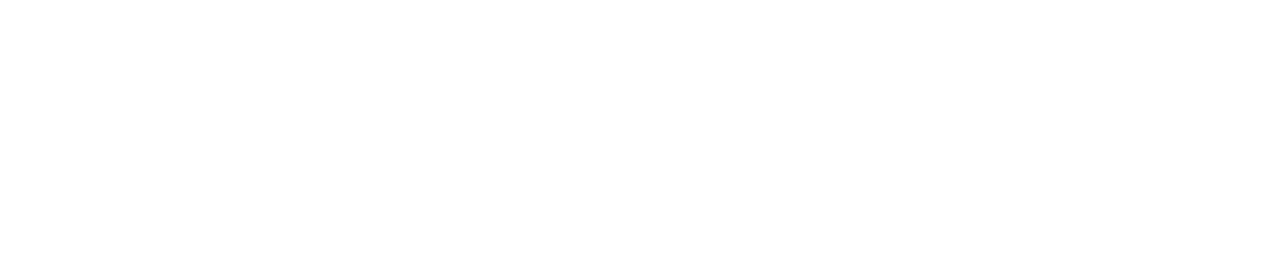
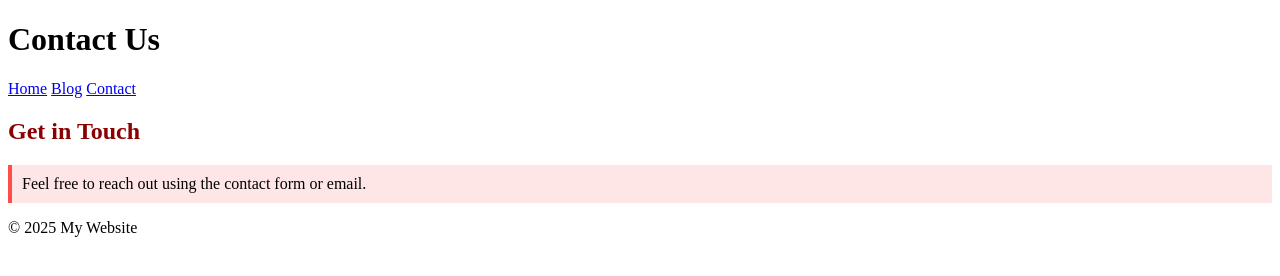
Before and after one commit to sehar0057/Blogging-Website, a website: page src/contact.html in a window 1280 px wide. Drawn offline with Linux system fonts and the light colour scheme.

Commit message:
Add contact page

```diff
--- a/src/contact.html
+++ b/src/contact.html
@@ -2,10 +2,29 @@
 <html lang="en">
 <head>
   <meta charset="UTF-8">
-  <meta name="viewport" content="width=device-width, initial-scale=1.0">
-  <title>Document</title>
+  <title>Contact</title>
+  <link rel="stylesheet" href="../style/contact.css">
 </head>
 <body>
 
+<header>
+  <h1>Contact Us</h1>
+</header>
+
+<nav>
+  <a href="./index.html">Home</a>
+  <a href="./blog.html">Blog</a>
+  <a href="./contact.html">Contact</a>
+</nav>
+
+<main>
+  <h2>Get in Touch</h2>
+  <p>Feel free to reach out using the contact form or email.</p>
+</main>
+
+<footer>
+  &copy; 2025 My Website
+</footer>
+
 </body>
 </html>
--- a/style/contact.css
+++ b/style/contact.css
@@ -0,0 +1,10 @@
+/* contact.css */
+main h2 {
+  color: #8b0000;
+}
+
+main p {
+  background-color: #ffe6e6;
+  padding: 10px;
+  border-left: 4px solid #ff4d4d;
+}
```
